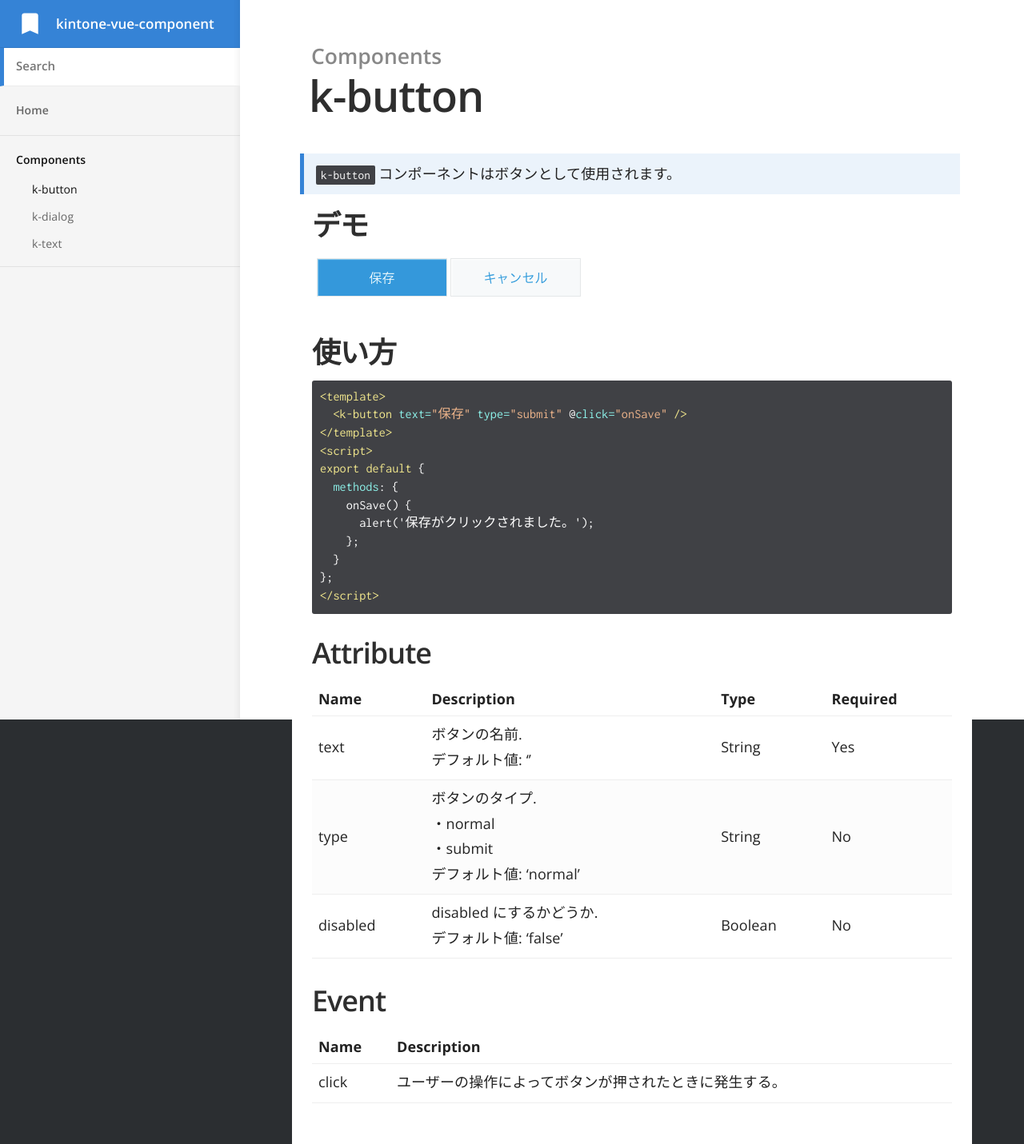
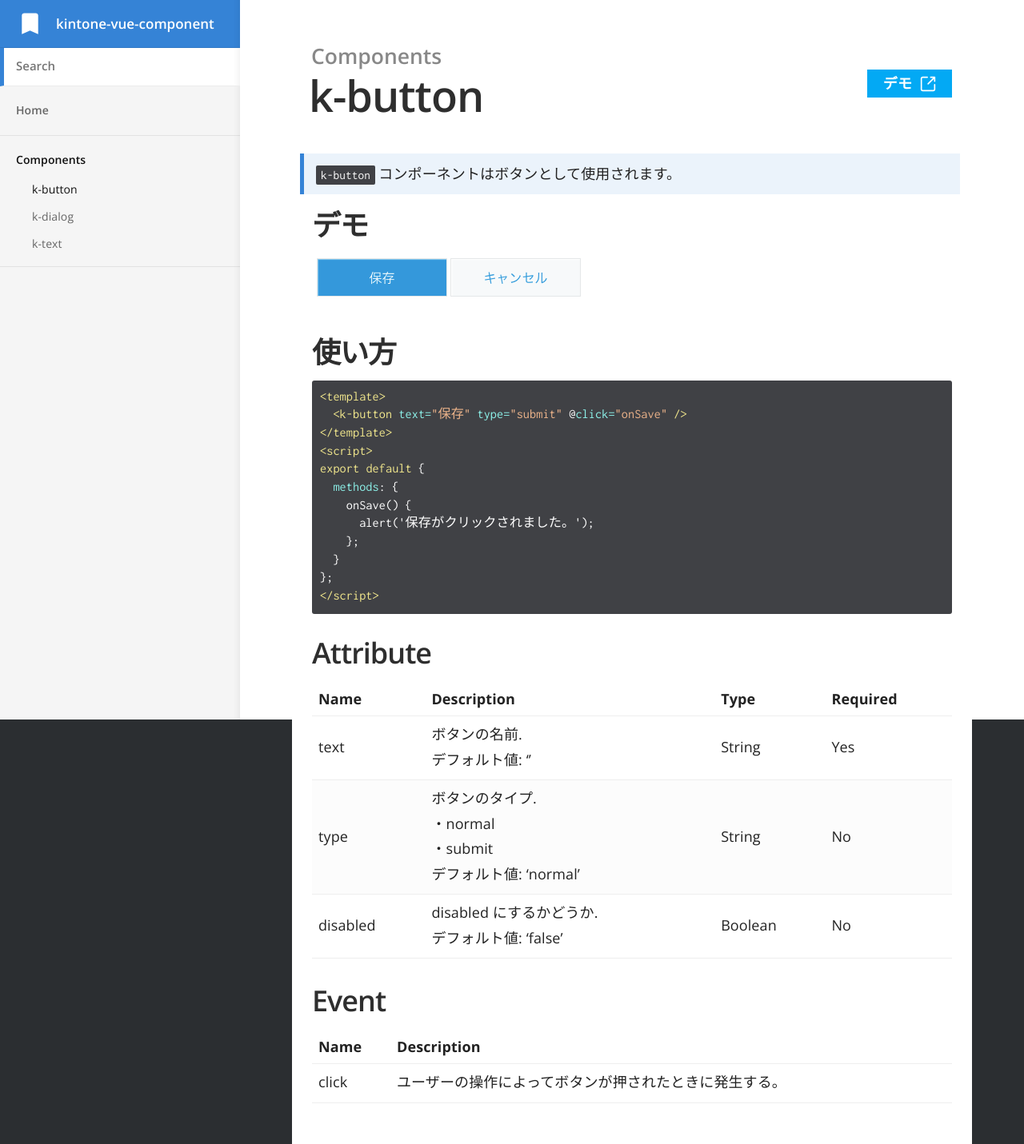
Before and after one commit to mid0111/kintone-vue-component, a Jekyll site: the page built from docs/_docs/Components/k-button.md, in a window 1280 px wide. Shown: the whole page at 80% size. Built offline with Jekyll 4.4.1, drawn with Linux system fonts in a browser that asks for light colours.

Commit message:
デモサイトへのリンクを追加

```diff
--- a/docs/_layouts/default.html
+++ b/docs/_layouts/default.html
@@ -70,9 +70,12 @@
 		</header>
 
 		<section class="main">
-			<div class="page-header">
+			<div class="page-header clearfix">
 				<h2>{% if page.category %}{{ page.category }}{% else %}{{ site.title }}{% endif %}</h2>
-				<h3>{{ page.title }}</h3>
+				<h3 class="float-left">{{ page.title }}</h3>
+				{% if page.demo %}
+				<a class="float-right demo-link" href="{{site.baseurl}}/demo#{{page.demo}}" target="_blank">デモ<img src="{{ site.baseurl }}/images/open.svg" width="20" height="20" alt="open"></a>
+				{% endif %}
 			</div>
 			<article class="content">
 				{{ content }}
--- a/docs/_sass/_layout.scss
+++ b/docs/_sass/_layout.scss
@@ -22,7 +22,7 @@ body {
   }
 
   &::before {
-		content: "";
+    content: '';
     background-color: $content-background-color;
     position: fixed;
     top: 0;
@@ -41,7 +41,7 @@ body {
 
     &::after,
     &::before {
-			content: "";
+      content: '';
       position: fixed;
       top: 0;
       bottom: 0;
@@ -117,7 +117,7 @@ header {
     }
   }
 
-$nav-image: $baseurl + "/images/menu.svg";
+  $nav-image: $baseurl + '/images/menu.svg';
   .open-nav {
     background-image: url($nav-image);
     background-color: transparent;
@@ -163,7 +163,7 @@ $nav-image: $baseurl + "/images/menu.svg";
   color: $content-color;
 
   h3::before {
-		content: "";
+    content: '';
     @extend hr;
     margin: 60px 0;
   }
@@ -230,7 +230,7 @@ nav > ul {
 
 .nav-item {
   display: block;
-	font-family: "Open Sans", sans-serif;
+  font-family: 'Open Sans', sans-serif;
   line-height: 1;
   margin: 0;
 
@@ -307,7 +307,6 @@ h3 + .warning {
   margin-top: 1.75em;
 }
 
-
 h4 code {
   background: $nav-background-color;
   color: $content-color;
@@ -323,7 +322,7 @@ h4 svg {
   margin-right: 6px;
   position: relative;
   top: -2px;
-	fill: #2E2E2E;
+  fill: #2e2e2e;
   height: 23px;
 }
 
@@ -332,7 +331,7 @@ h4 svg {
 }
 
 .required::after {
-	content: "REQUIRED";
+  content: 'REQUIRED';
   font-size: 12px;
   position: absolute;
   top: 5px;
@@ -359,7 +358,6 @@ h4 svg {
     }
   }
 }
-
 
 #search-input {
   -webkit-appearance: none;
@@ -396,7 +394,7 @@ h4 svg {
 }
 
 .badge {
-	font-family: "Open Sans", sans-serif;
+  font-family: 'Open Sans', sans-serif;
   padding: 2px 5px;
   text-transform: uppercase;
   font-size: 0.8rem;
@@ -411,7 +409,7 @@ h4 svg {
 }
 
 blockquote {
-	border-left: 5px solid #FD0;
+  border-left: 5px solid #fd0;
   padding: 10px 15px;
   margin-left: -15px;
   margin-right: -10px;
@@ -458,9 +456,39 @@ img {
       color: #333;
     }
   }
-
 }
 
 .cms-editor-active .editor-link {
   display: block;
 }
+
+.float-left {
+  float: left;
+}
+.float-right {
+  float: right;
+}
+.clearfix::after {
+  content: '';
+  display: block;
+  clear: both;
+}
+
+.demo-link {
+  display: flex;
+  align-items: center;
+
+  margin-left: 10px;
+  background: #03a9f4;
+  padding: 2px 20px;
+  font-weight: bold;
+  color: #fff;
+  text-decoration: none;
+}
+.demo-link:hover {
+  color: #fff;
+  background: #1d6fa5;
+}
+.demo-link img {
+  margin-left: 10px;
+}
--- a/docs/_sass/_typography.scss
+++ b/docs/_sass/_typography.scss
@@ -8,11 +8,12 @@ html {
 body {
   height: 100%;
   max-height: 100%;
-	font-family: "Merriweather", serif;
+  font-family: 'Merriweather', 'Helvetica Neue', Arial,
+    'Hiragino Kaku Gothic ProN', 'Hiragino Sans', Meiryo, sans-serif;
   letter-spacing: 0.01rem;
   font-size: 1.8em;
   line-height: 1.75em;
-	color: #3A4145;
+  color: #3a4145;
   font-weight: 400;
   -webkit-font-feature-settings: 'kern' 1;
   -moz-font-feature-settings: 'kern' 1;
@@ -34,7 +35,7 @@ table {
   -webkit-font-feature-settings: 'dlig' 1, 'liga' 1, 'lnum' 1, 'kern' 1;
   -moz-font-feature-settings: 'dlig' 1, 'liga' 1, 'lnum' 1, 'kern' 1;
   -o-font-feature-settings: 'dlig' 1, 'liga' 1, 'lnum' 1, 'kern' 1;
-	font-family: "Open Sans", sans-serif;
+  font-family: 'Open Sans', sans-serif;
   text-rendering: geometricPrecision;
 }
 
@@ -44,7 +45,7 @@ h3,
 h4,
 h5,
 h6 {
-	color: #2E2E2E;
+  color: #2e2e2e;
   line-height: 1.15em;
   margin: 0 0 0.4em 0;
   font-weight: 600;
@@ -78,7 +79,7 @@ h6 {
 }
 
 a {
-	color: #4A4A4A;
+  color: #4a4a4a;
   transition: color 0.2s ease;
 }
 
@@ -146,19 +147,19 @@ hr {
 }
 
 mark {
-	background-color: #fdffb6
+  background-color: #fdffb6;
 }
 
 kbd {
   display: inline-block;
   margin-bottom: 0.4em;
   padding: 1px 8px;
-	border: #CCC 1px solid;
+  border: #ccc 1px solid;
   color: #666;
-	text-shadow: #FFF 0 1px 0;
+  text-shadow: #fff 0 1px 0;
   font-size: 0.9em;
   font-weight: 700;
-	background: #F4F4F4;
+  background: #f4f4f4;
   border-radius: 4px;
   box-shadow: 0 1px 0 rgba(0, 0, 0, 0.2), 0 1px 0 0 #fff inset;
 }
```
Also changed, not shown: docs/_docs/Components/k-button.md (+1 -0 lines), docs/_docs/Components/k-dialog.md (+1 -0 lines), docs/_docs/Components/k-text.md (+1 -0 lines), docs/images/open.svg (added). Lines whose indentation alone changed are shown as unchanged.
